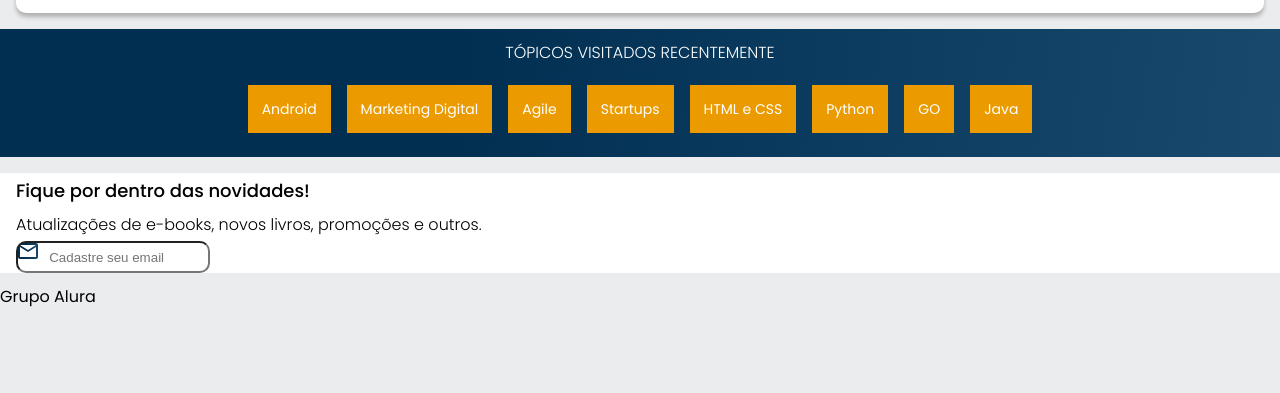
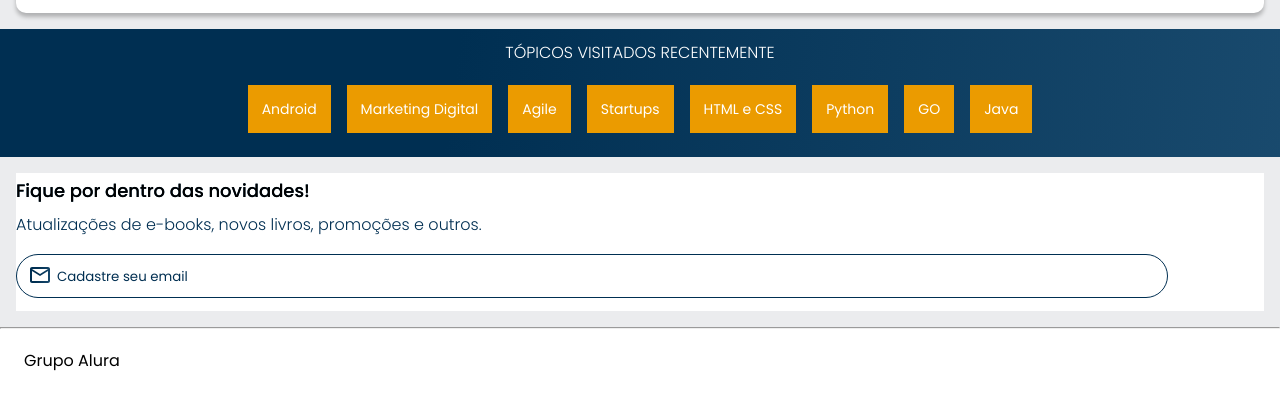
Before and after one commit to BsaldanhaZ/Biblioteca_livros, a plain HTML site: page index.html in a window 1280 px wide. Shown: the part 2369-2762 px from the top of the page. Before the commit the page ends 2677 px from the top, so only its background shows below. Drawn offline with nearby package versions, Linux system fonts and the light colour scheme.

Commit message:
alterações final da tarde

```diff
--- a/css/contato.css
+++ b/css/contato.css
@@ -1,8 +1,5 @@
 .contato{
     background-color: var(--branco);
-}
-
-.contato__conteudo{
     margin: 1em 1em;
 
 }
@@ -11,18 +8,31 @@
     font-weight: 500;
     font-size: 18px;
     padding: 0.5em 0;
+    background: var(--azul-degrade);
+    -webkit-background-clip: text;
 }
 
 .contato__texto{
     font-weight: 300;
     font-size: 16px;
     padding: 0.5em 0;
+    color: var(--azul);
 }
 
-.banner__email{
-    border-radius: 10px;
-    background-image: url("../img/email.svg");
+.contato__email{
+    border: 1px solid var(--azul);
+    border-radius: 24px;
+    padding: 1em;
+    width: 90%;
+    color: var(--azul);
+    margin: 1em 0;
+}
+
+.contato__email::placeholder{
+    font-family: var(--fonte-principal);
+    background: url("../img/email.svg");
+    color: var(--azul);
+    padding-left: 2em;
     background-repeat: no-repeat;
-    text-align: center;
-    padding: 0.5em;
+
 }
--- /dev/null
+++ b/css/rodape.css
@@ -0,0 +1,8 @@
+hr{
+    margin: 0;
+}
+
+.rodape{
+    background-color: var(--branco);
+    padding: 1.5em;
+}
--- a/css/style.css
+++ b/css/style.css
@@ -3,6 +3,7 @@
 @import url("carrossel.css");
 @import url("topicos.css");
 @import url("contato.css");
+@import url("rodape.css");
 
 :root {
     --cor-de-fundo: #EBECEE;
@@ -10,6 +11,7 @@
     --laranja: #EB9B00;
     --azul-degrade: linear-gradient(97.54deg, #002F52 35.49%, #326589 165.37%);
     --fonte-principal: "Poppins";
+    --azul: #002F52;
 
 }
 
--- a/index.html
+++ b/index.html
@@ -188,13 +188,13 @@
         </ul>
     </section>
     <section class="contato">
-        <div class="contato__conteudo">
-            <h1 class="contato__titulo">Fique por dentro das novidades!</h1>
-            <p class="contato__texto">Atualizações de e-books, novos livros, promoções e outros.</p>
-            <input type="search" class="banner__email" placeholder="Cadastre seu email">
-        </div>
+        <h2 class="contato__titulo">Fique por dentro das novidades!</h2>
+        <p class="contato__texto">Atualizações de e-books, novos livros, promoções e outros.</p>
+        <input type="email" placeholder="Cadastre seu email" class="contato__email">
     </section>
-    <footer>
+
+    <hr />
+    <footer class="rodape">
 
         <h1>Grupo Alura</h1>
 
```
